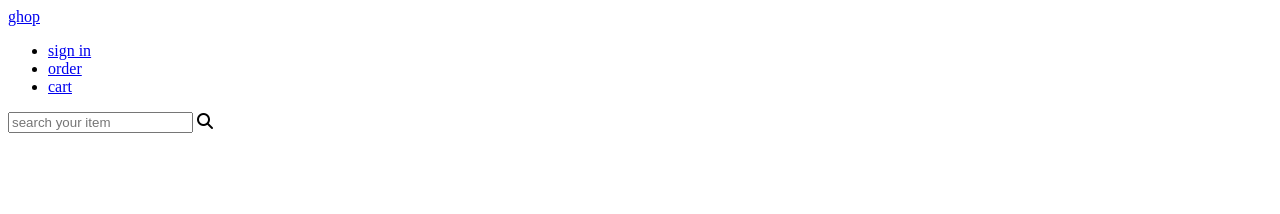
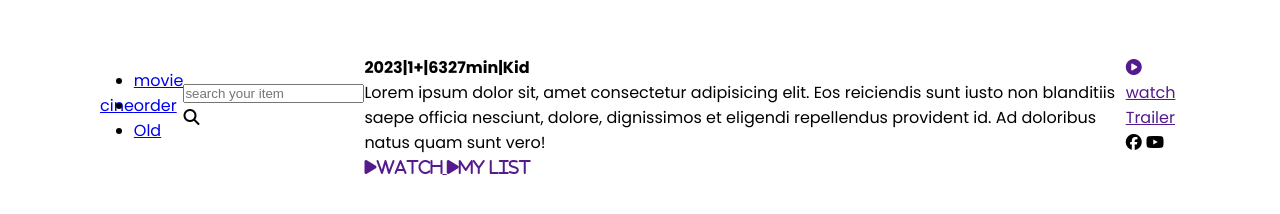
Before and after one commit to Anando052/movie, a plain HTML site: page index.html in a window 1280 px wide. Drawn offline with Linux system fonts and the light colour scheme.

Commit message:
hehehee
ehsjd

```diff
--- a/index.html
+++ b/index.html
@@ -1,6 +1,7 @@
 <!DOCTYPE html>
 <html lang="en">
 <head>
+    <link rel="stylesheet" href="style.css">
     <meta charset="UTF-8">
     <meta name="viewport" content="width=device-width, initial-scale=1.0">
     <script src="https://kit.fontawesome.com/8de2b236c3.js" crossorigin="anonymous"></script>
@@ -8,11 +9,11 @@
 </head>
 <body>
     <header>
-        <a href="#" class="logo">ghop</a>
+        <a href="#" class="logo">cine</a>
         <ul class="nav">
-            <li><a href="#">sign in</a></li>
+            <li><a href="#">movie</a></li>
             <li><a href="#">order</a></li>
-            <li><a href="#">cart</a></li>
+            <li><a href="#">Old</a></li>
         </ul>
         <div>
             <input type="text" placeholder="search your item">
@@ -21,6 +22,26 @@
         <div class="banner">
             <div class="content">
                 <img src="img/download.img" alt="">
+                <h4>
+                    <span>2023|</span><span>1+|</span><span>6327min|</span><span>Kid</span>
+                </h4>
+                <p>Lorem ipsum dolor sit, amet consectetur adipisicing elit. Eos reiciendis sunt iusto non blanditiis saepe officia nesciunt, dolore, dignissimos et eligendi repellendus provident id. Ad doloribus natus quam sunt vero!</p>
+            </div>
+            <div class="button">
+                <a href="">
+                    <i class="fa-solid fa-play">watch</i>
+                    <i class="fa-solid fa-play">my list</i>
+
+                </a>
+            </div>
+        </div>
+        <div class="car">
+            <a href="" class="play">
+                <i class="fa-solid fa-circle-play"></i>watch Trailer
+            </a>
+            <div class="sci">
+                <i class="fa-brands fa-facebook"></i>
+                <i class="fa-brands fa-youtube"></i>
             </div>
         </div>
     </header>
--- a/style.css
+++ b/style.css
@@ -0,0 +1,24 @@
+
+@import url('https://fonts.googleapis.com/css2?family=Poppins:ital,wght@0,100;0,200;0,300;0,400;0,500;0,600;0,700;0,800;0,900;1,100;1,200;1,300;1,400;1,500;1,600;1,700;1,800;1,900&display=swap');
+* {
+    margin: 0;
+    padding: 0;
+    box-sizing: border-box;
+}
+:root {
+    --primary: #ff3700;
+}
+body{
+    background: white;
+    font-family: 'Poppins',sans-serif;
+}
+header {
+    position: absolute;
+    top: 0;
+    left: 0;
+    width: 100%;
+    display: flex;
+    justify-content: space-between;
+    align-items: center;
+    padding: 30px 100px;
+}
```
